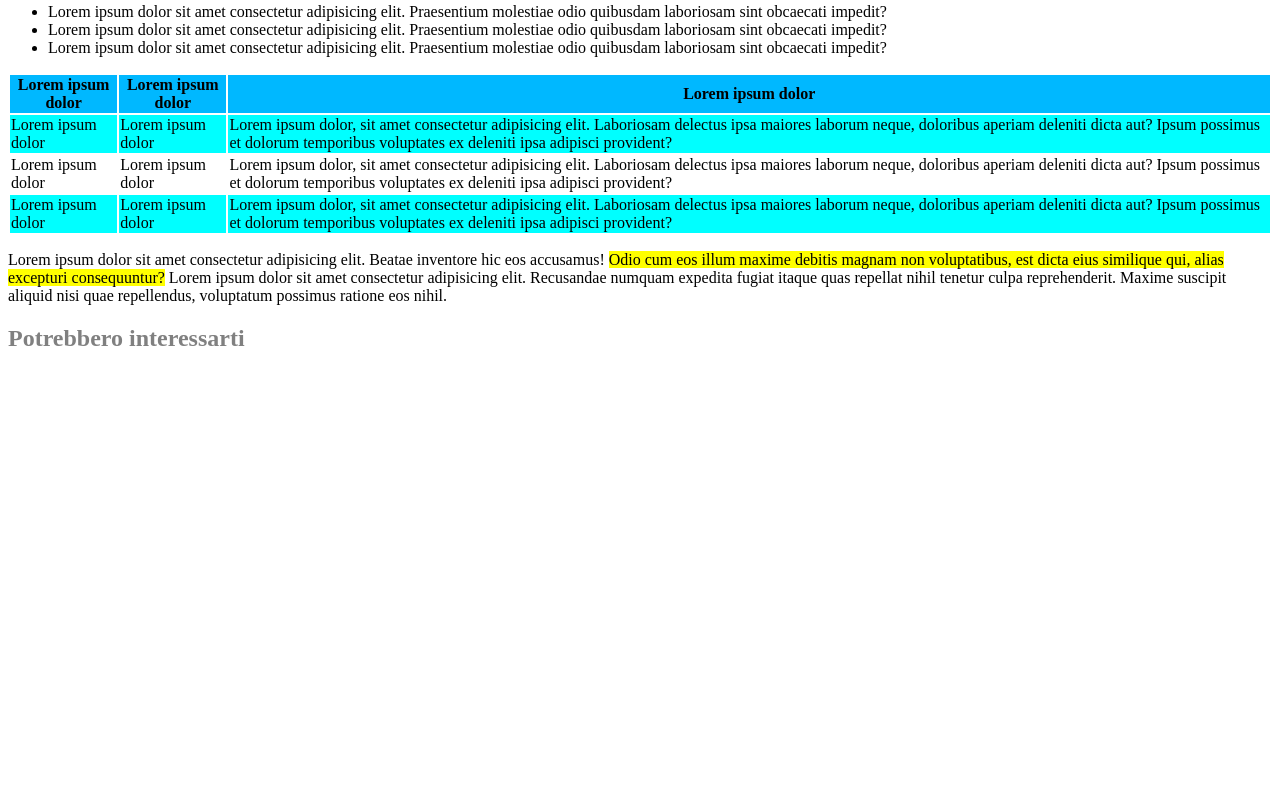
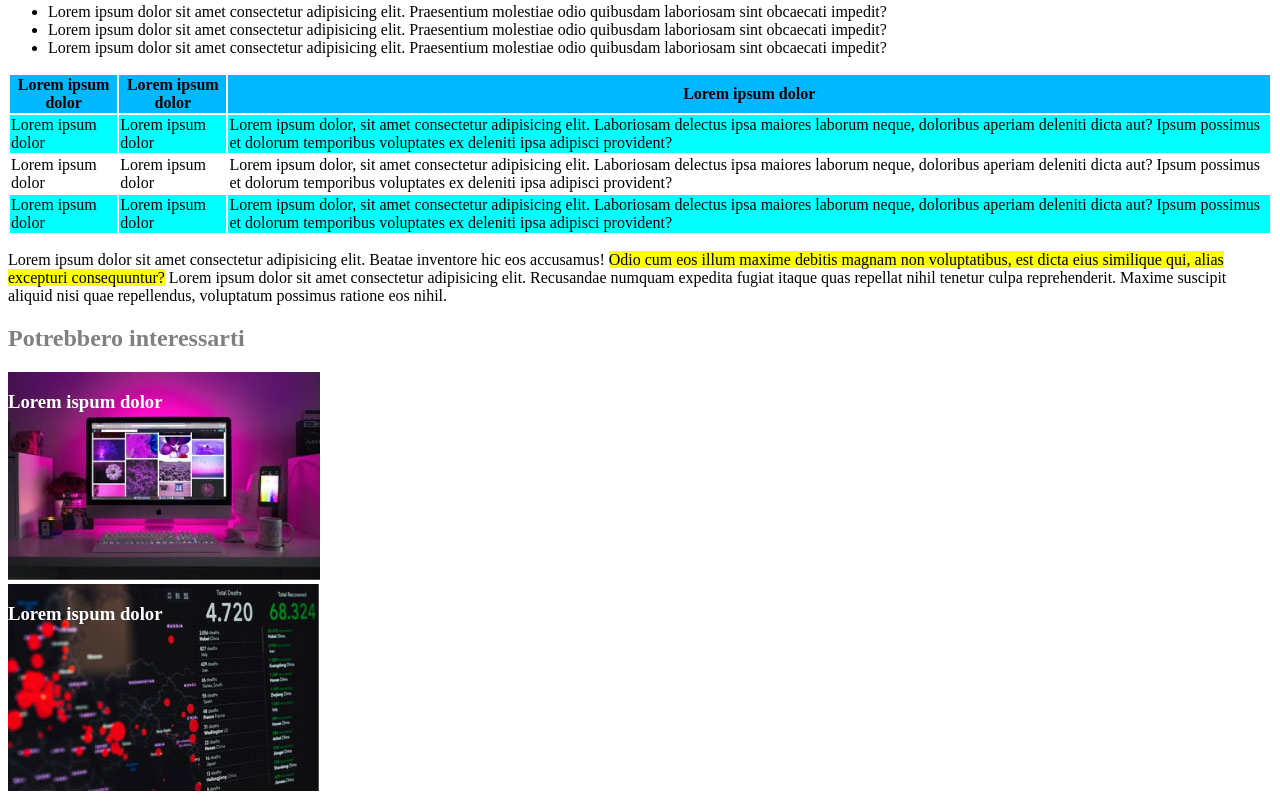
Before and after one commit to Anzelo7/html-css-booleaner, a plain HTML site: page index.html in a window 1280 px wide. Shown: the part 1703-2506 px from the top of the page. Before the commit the page ends 2075 px from the top, so only its background shows below. Drawn offline with Linux system fonts and the light colour scheme.

Commit message:
fine footer

```diff
--- a/index.html
+++ b/index.html
@@ -86,6 +86,14 @@
     <!-- footer -->
     <footer>
         <h2>Potrebbero interessarti</h2>
+        <div id="monitor">
+            <img src="img/monitor.jpg" alt="">
+            <h3>Lorem ispum dolor</h3>
+        </div>
+        <div id="graph">
+            <img src="img/graph.jpg" alt="">
+            <h3>Lorem ispum dolor</h3>
+        </div>
     </footer>
     <!-- /footer -->
 </body>
--- a/style.css
+++ b/style.css
@@ -9,7 +9,7 @@ header img{
     padding-top: 100px;
 }
 
-h1{
+#title h1{
     font-size: 60px;
 }
 
@@ -47,3 +47,27 @@ h2{
     font-weight: 600;
     color: grey;
 }
+
+#monitor{
+    position: relative;
+}
+
+#monitor h3{
+    font-weight: bolder;
+    color: white;
+    position: absolute;
+    top: 0;
+    left: 0;
+}
+
+#graph{
+    position: relative;
+}
+
+#graph h3{
+    font-weight: bolder;
+    color: white;
+    position: absolute;
+    top: 0;
+    left: 0;
+}
```
